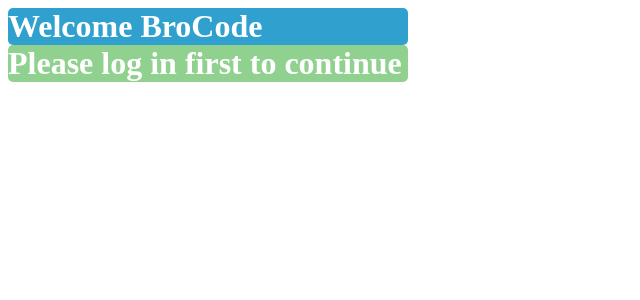
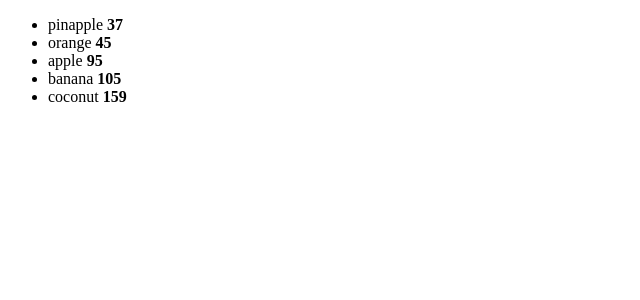
Before and after one commit to Ashis28/my-react1, a React (Vite) app: page / in a window 1280 px wide. Shown: the top 300 px of the page, without its empty margins (0-640 px from the left). Built offline with nearby package versions, Linux system fonts and the light colour scheme.

Commit message:
renderlists 1st part added

```diff
--- a/src/App.jsx
+++ b/src/App.jsx
@@ -1,15 +1,9 @@
-//Conditional rendering -> Allows u to control what gets rendered in ur application
-//          based on certain conditions
-//          {show , hide  or change components}
 
-import UserGreeting from "./UserGreeting.jsx";
-function App() {
-  return (
-    <>
-      <UserGreeting isLoggedin={true} userName={"BroCode"}/>
-      <UserGreeting/>
-    </>
-  );
+import List from './List'
+
+function App(){
+
+  return(<List/>);
 }
 
 export default App
--- /dev/null
+++ b/src/List.jsx
@@ -0,0 +1,111 @@
+
+//1 Returning an array of unordered list [<li></li>,<li></li>,<li></li>]
+/*
+function List(){
+    const  fruits = ["apple","orange","banana","pinapple","coconut"];
+
+    let fruitLists = fruits.map((fruit)=> <li>{fruit}</li>);
+
+    return (<ol>{fruitLists}</ol>);
+}
+export default List;
+*/
+//2 Returning objects
+/*
+function List() {
+    const fruits = [
+        {name: "apple", calories: 95},
+        {name: "orange", calories: 45},
+        {name: "banana", calories: 105},
+        {name: "pinapple", calories: 37},
+        {name: "coconut", calories: 159}
+    ];
+
+    // Explicitly use fruit.name to render just the name
+    let fruitLists = fruits.map((fruit, index) => <li key={index}>{fruit.name}</li>);
+
+    return <ol>{fruitLists}</ol>;
+}
+    */
+
+//or
+
+/*
+function List() {
+    const fruits = [
+        {name: "apple", calories: 95},
+        {name: "orange", calories: 45},
+        {name: "banana", calories: 105},
+        {name: "pinapple", calories: 37},
+        {name: "coconut", calories: 159}
+    ];
+
+    return (
+        <ul>
+        {   fruits.map((fruit,index)=>(
+            <li key={index}>{fruit.name}</li>
+        ))
+        }
+        </ul>
+    );
+}
+export default List;
+*/
+
+//3 slight upgradation
+/*
+function List() {
+    const fruits = [
+        {name: "apple", calories: 95},
+        {name: "orange", calories: 45},
+        {name: "banana", calories: 105},
+        {name: "pinapple", calories: 37},
+        {name: "coconut", calories: 159}
+    ];
+
+    return (
+        <ul>
+        {   fruits.map((fruit,index)=>(
+            <>
+            <li key={index}>{fruit.name}  <b>{fruit.calories}</b>
+            </li>
+            </>
+        ))
+        }
+        </ul>
+    );
+}
+export default List;
+1. Invalid HTML structure
+You are putting <li> and <b> as siblings inside a React fragment <>...</>.
+
+But in an unordered list <ul>, only <li> elements are allowed as direct children.
+
+Here, <b> is a sibling to <li> inside <ul>, which is invalid HTML and will cause <issues className=""></issues>
+*/
+
+
+function List() {
+    const fruits = [
+        {name: "apple", calories: 95},
+        {name: "orange", calories: 45},
+        {name: "banana", calories: 105},
+        {name: "pinapple", calories: 37},
+        {name: "coconut", calories: 159}
+    ];
+
+    // fruits.sort((a, b) => a.name.localeCompare(b.name)); by name of fruits
+    fruits.sort((a, b) => a.calories-b.calories);  //sort by calories of fruits
+    return (
+        <ul>
+        {   fruits.map((fruit,index)=>(
+            <>
+            <li key={index}>{fruit.name}  <b>{fruit.calories}</b>
+            </li>
+            </>
+        ))
+        }
+        </ul>
+    );
+}
+export default List;
--- a/src/UserGreeting.jsx
+++ /dev/null
@@ -1,31 +0,0 @@
-
-/*
-function UserGreeting(props){
-
-    if(props.isLoggedin){
-        return <h2>Hello {props.userName}</h2>
-    }
-    return <h2>please log in to continue</h2>
-}
-        */
-
-import PropTypes from 'prop-types'
-function UserGreeting(props){
-
-    let welcomeMsg = <h2 className="welcome-msg" >Welcome {props.userName}</h2>
-    let errorMst =   <h2 className="login-prompt">Please log in first to continue</h2>
-    return (props.isLoggedin? welcomeMsg:errorMst
-    );
-}
-
-
-UserGreeting.propTypes={
-    isLoggedin : PropTypes.bool,
-    userName : PropTypes.string,
-}
-
-UserGreeting.defaultProps={
-    isLoggedin : false,
-    userName : "default",
-}
-export default UserGreeting;
```
